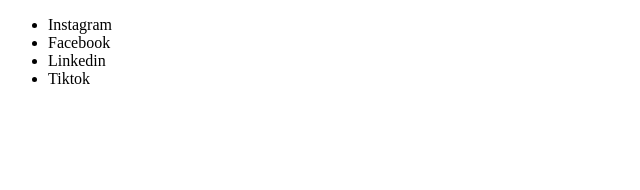
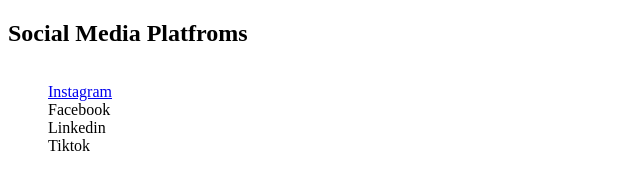
Before and after one commit to WizardE007/Chrome-extension, a browser extension: page index.html in a window 1280 px wide. Shown: the whole page, without its empty margins (0-640 px from the left). Drawn offline with Linux system fonts and the light colour scheme.

Commit message:
table added

```diff
--- a/index.html
+++ b/index.html
@@ -8,8 +8,11 @@
   </head>
   <body>
     <div>
+      <h2 class="text-center">Social Media Platfroms</h2>
+      <table class="table table-bordered"></table>
       <ul>
-        <li>Instagram</li>
+
+        <a href="https://www.instagram.com/"> <li>Instagram</li></a>
         <li>Facebook</li>
         <li>Linkedin</li>
         <li>Tiktok</li>
--- a/styles.css
+++ b/styles.css
@@ -0,0 +1,3 @@
+ul {
+  list-style: none;
+}
```
